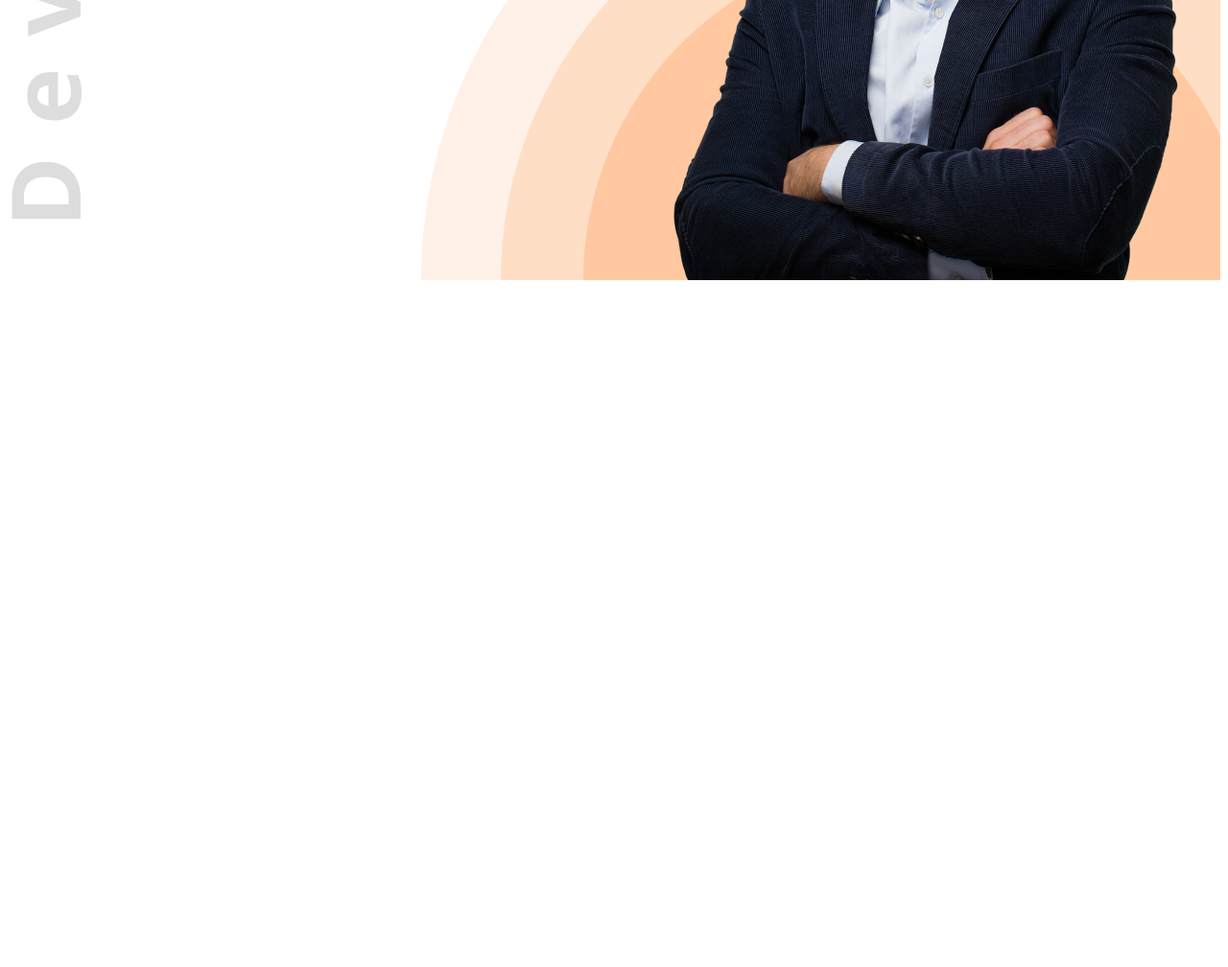
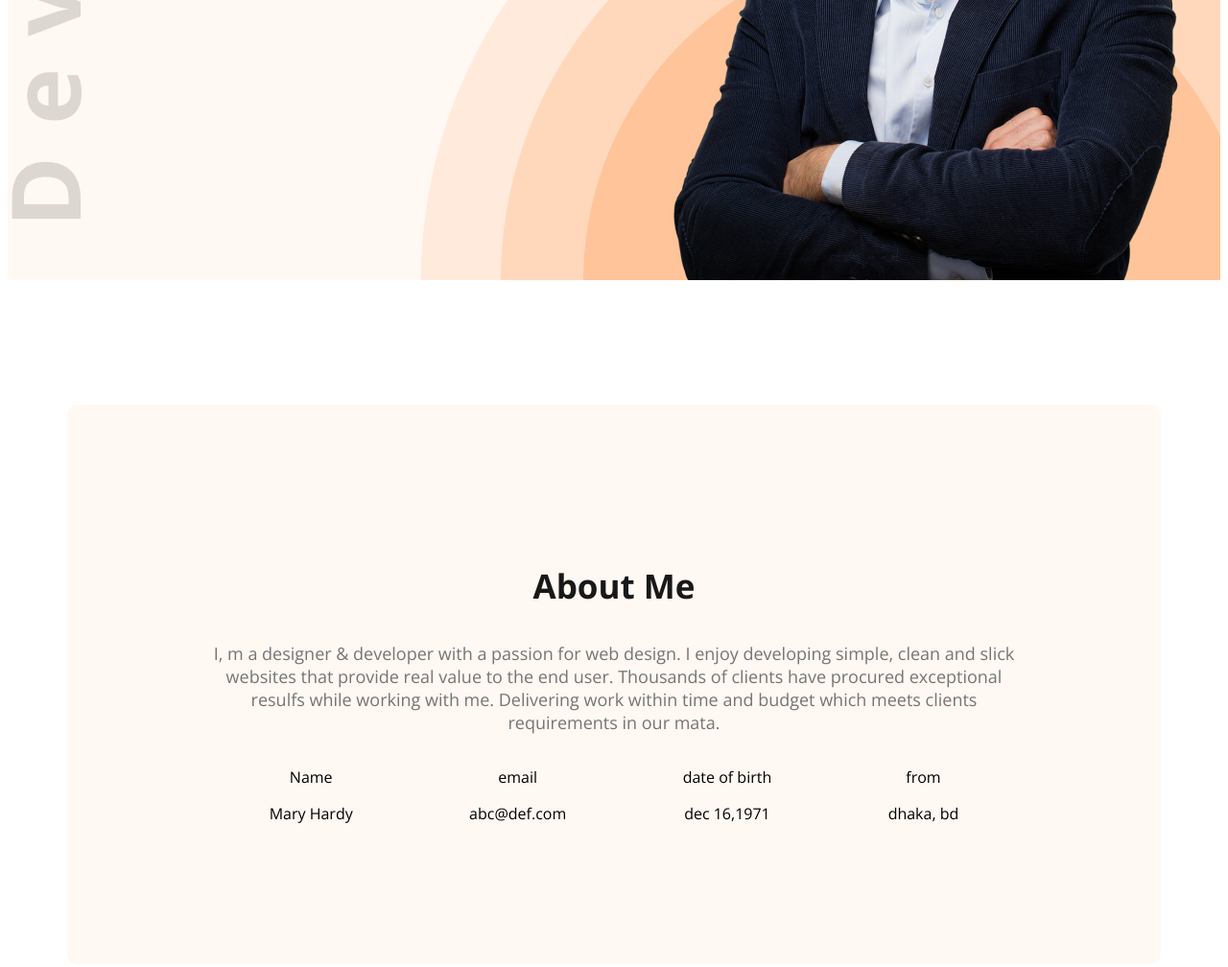
Before and after one commit to tanvirhalim/web-devlop-portfolio, a plain HTML site: page index.html in a window 1280 px wide. Shown: the part 543-1551 px from the top of the page at 96% size. Before the commit the page ends 843 px from the top, so only its background shows below. Drawn offline with nearby package versions, Linux system fonts and the light colour scheme.

Commit message:
added about me

```diff
--- a/index.html
+++ b/index.html
@@ -14,7 +14,7 @@
 </head>
 
 <body class="open-sans-normal">
-    <header class="header">
+    <header class="header secondary-bg">
         <nav>
             <h3 class="nav-title">Ma<span class="text-primary">r</span>y</h3>
             <ul>
@@ -32,7 +32,29 @@
         </div>
     </header>
     <main>
-
+        <section class="about secondary-bg">
+            <h3 class="section-title">About Me</h3>
+            <p class="section-description">I, m a designer & developer with a passion for web design. I enjoy developing simple, clean and slick websites that provide real value to the end user. Thousands of clients have procured exceptional resulfs while working with me. Delivering work within time and budget which meets clients requirements in our mata.</p>
+            <div class="about-items">
+                <!-- .about-item*4>p.item-title+p.item-description -->
+                <div class="about-item">
+                    <p class="item-title">Name</p>
+                    <p class="item-description">Mary Hardy</p>
+                </div>
+                <div class="about-item">
+                    <p class="item-title">email</p>
+                    <p class="item-description">abc@def.com</p>
+                </div>
+                <div class="about-item">
+                    <p class="item-title">date of birth</p>
+                    <p class="item-description">dec 16,1971</p>
+                </div>
+                <div class="about-item">
+                    <p class="item-title">from</p>
+                    <p class="item-description">dhaka, bd</p>
+                </div>
+            </div>
+        </section>
     </main>
     <footer>
 
--- a/styles/portfolio.css
+++ b/styles/portfolio.css
@@ -8,6 +8,9 @@
     "wdth" 100;
 }
 /* shared style */
+.secondary-bg{
+    background-color: #FFF8F3;
+}
 .text-primary{
     color: #FD6E0A;
 }
@@ -22,6 +25,15 @@
     border: none;
     padding: 18px 35px;
     border-radius: 5px;
+}
+.section-title{
+    font-size: 35px;
+    font-weight: bold;
+    color: #181818;
+}
+.section-description{
+    font-size: 18px;
+    color: #757575;
 }
 /* header */
 .header{
@@ -73,3 +85,23 @@ nav li a{
 banner-profile-pic{
     width: 580px;
 }
+/* main styles */
+main{
+    max-width: 1140px;
+    margin: 0 auto;
+}
+/* about styles */
+.about{
+    border-radius: 10px;
+    padding: 130px 150px;
+    text-align: center;
+    margin-top: 130px;
+}
+.about-items{
+    display: flex;
+    justify-content: space-around;
+}
+.item-description{
+    font-weight: 600px;
+
+}
```
